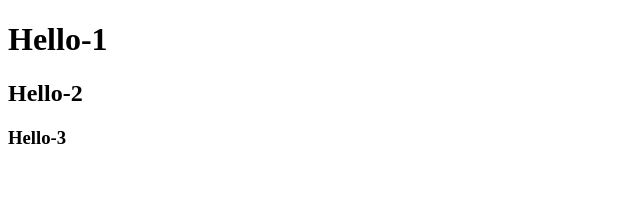
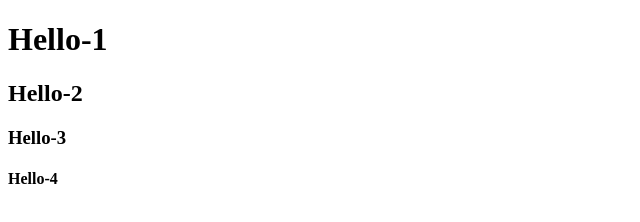
Before and after one commit to Tellooooo/1-KT__Online, a plain HTML site: page index.html in a window 1280 px wide. Shown: the full height of the page, 0-640 px from the left. Drawn offline with Linux system fonts and the light colour scheme.

Commit message:
3 - versiya yozildi yaratildi

```diff
--- a/index.html
+++ b/index.html
@@ -9,5 +9,6 @@
     <h1>Hello-1</h1>
     <h2>Hello-2</h2>
     <h3>Hello-3</h3>
+    <h4>Hello-4</h4>
 </body>
 </html>
```
